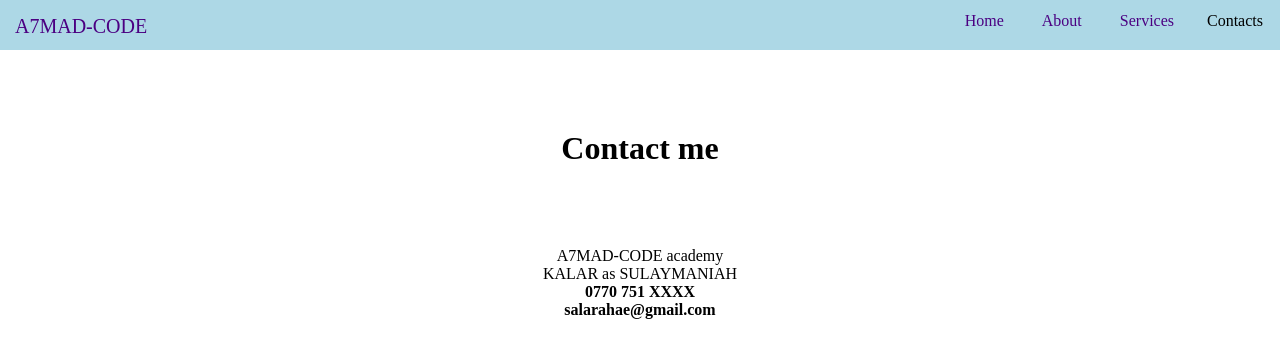
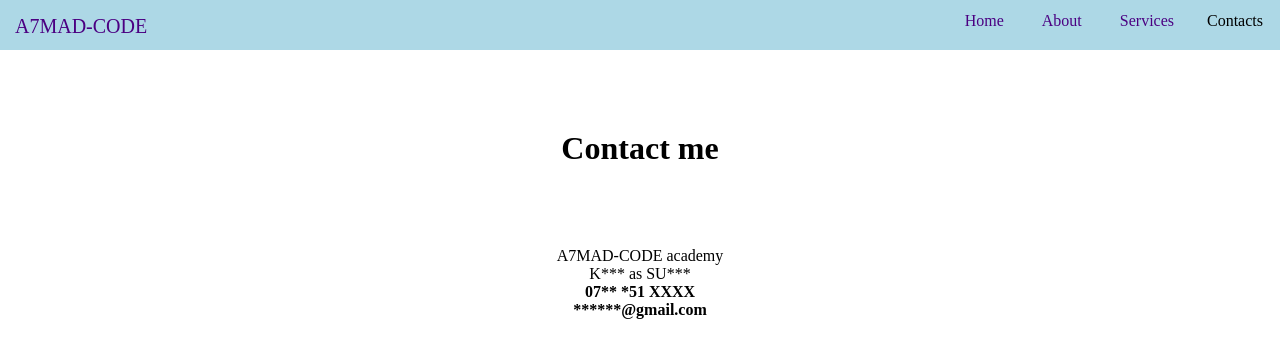
Before and after one commit to ishsheller/AHMADcode, a plain HTML site: page contact.html in a window 1280 px wide. Drawn offline with Linux system fonts and the light colour scheme.

Commit message:
contact.html

```diff
--- a/contact.html
+++ b/contact.html
@@ -20,10 +20,10 @@
 <div class="address">
  <p>
   A7MAD-CODE academy<br>
-  KALAR as SULAYMANIAH<br>
+  K*** as SU***<br>
  </p>
-  <h4> 0770 751 XXXX</h4>
-  <h4>salarahae@gmail.com</h4>
+  <h4> 07** *51 XXXX</h4>
+  <h4>******@gmail.com</h4>
  </div>
 </div>
  </body>
```
